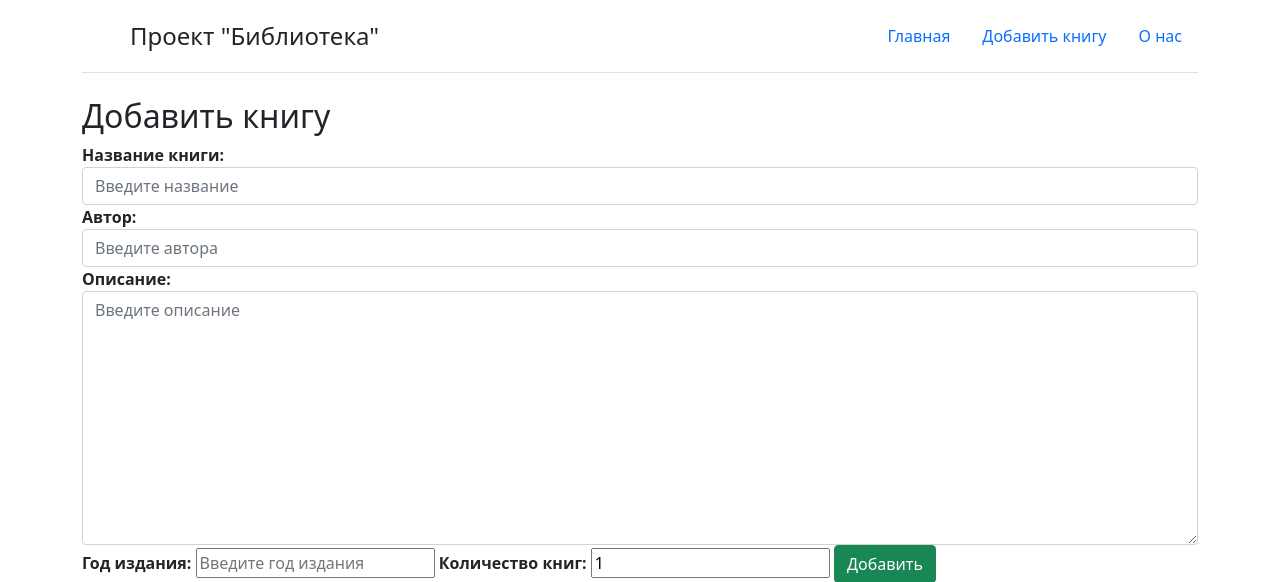
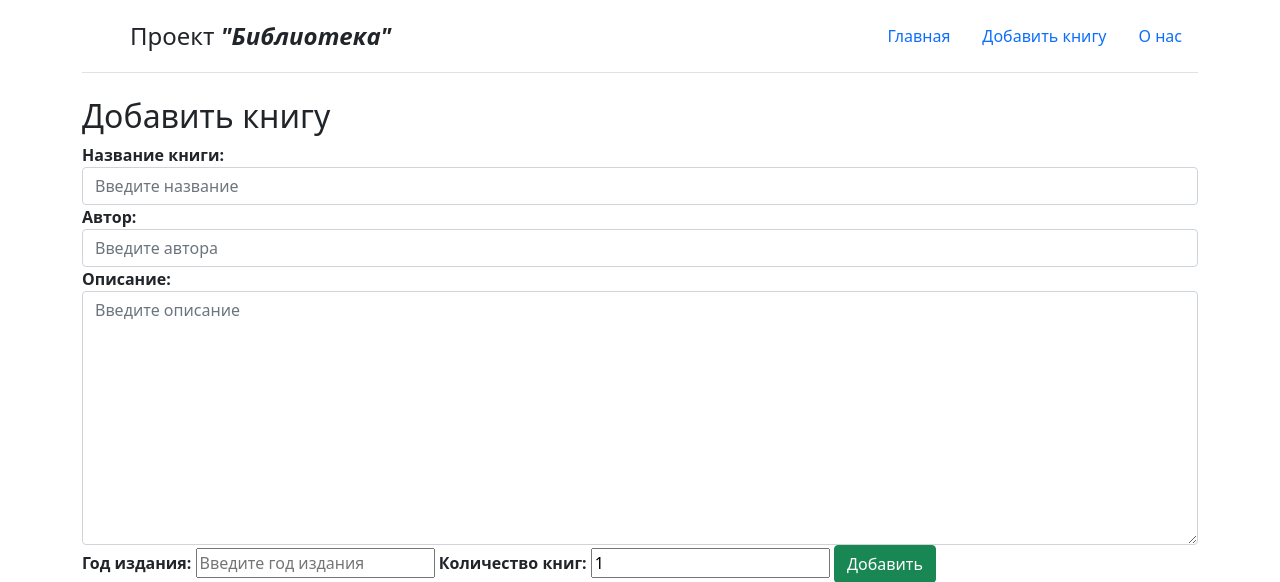
Before and after one commit to riv-ryzhkov/books, a Django app: page /create in a window 1280 px wide. Shown: the top 582 px of the page. Run offline with Django 4.2, Linux system fonts and the light colour scheme.

Commit message:
My Books app, 3d commit

```diff
--- a/main/templates/main/base.html
+++ b/main/templates/main/base.html
@@ -13,7 +13,7 @@
     <header class="d-flex flex-wrap justify-content-center py-3 mb-4 border-bottom">
       <a href="/" class="d-flex align-items-center mb-3 mb-md-0 me-md-auto text-dark text-decoration-none">
         <svg class="bi me-2" width="40" height="32"><use xlink:href="#bootstrap"></use></svg>
-        <span class="fs-4">Проект "Библиотека"</span>
+          <span class="fs-4">Проект <b><i>"Библиотека"</i></b></span>
       </a>
 
       <ul class="nav nav-pills">
```
